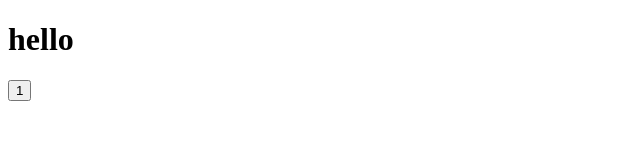
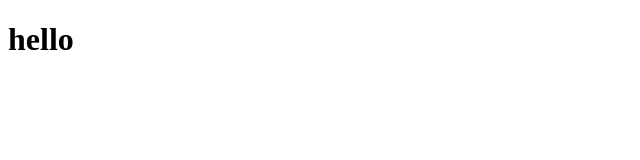
Before and after one commit to DmitriyLysak/test, a plain HTML site: page index.html in a window 1280 px wide. Shown: the full height of the page, 0-640 px from the left. Drawn offline with Linux system fonts and the light colour scheme.

Commit message:
master list

```diff
--- a/index.html
+++ b/index.html
@@ -6,6 +6,5 @@
 </head>
 <body>
 <h1>hello</h1>
-<button>1</button>
 </body>
 </html>
```
